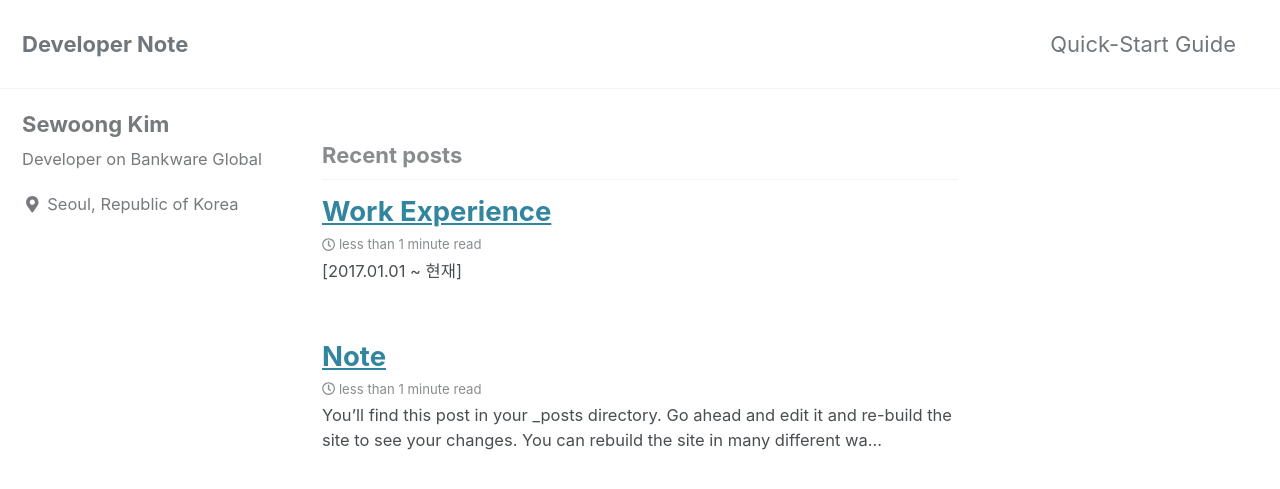
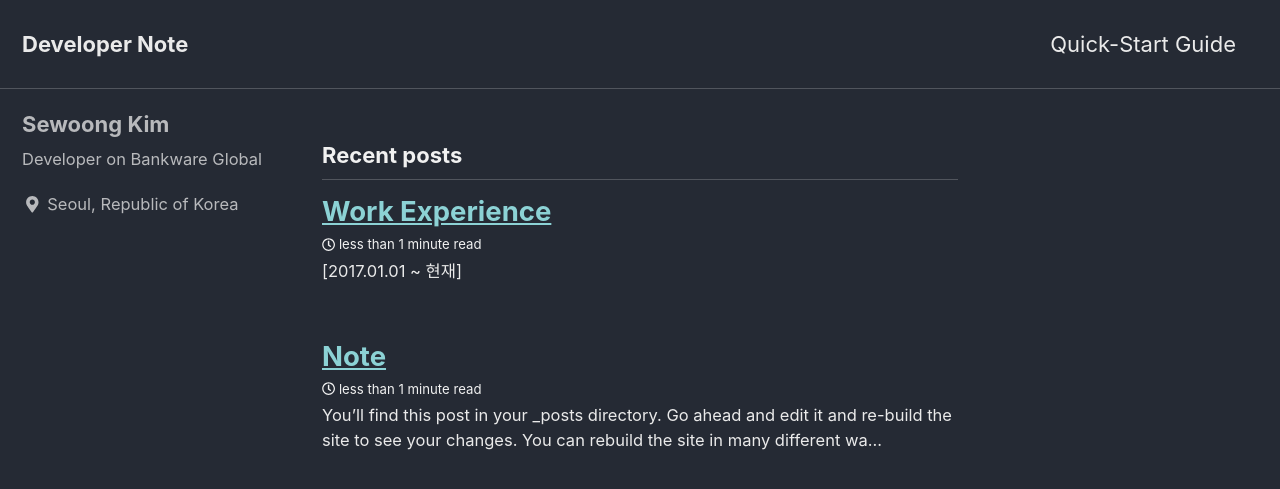
Before and after one commit to DevSWkim/devswkim.github.io, a Jekyll site: the page built from index.html, in a window 1280 px wide and 900 px high. Shown: the top 489 px of the window. Built offline with Jekyll 4.4.1, drawn with Linux system fonts in a browser that asks for light colours; cached includes are drawn as plain includes; nearby versions of some CDN libraries; the list of posts is cut into pages by our own code.

Commit message:
Update _config.yml

```diff
--- a/_config.yml
+++ b/_config.yml
@@ -13,14 +13,14 @@
 # theme                  : "minimal-mistakes-jekyll"
 # remote_theme           : "mmistakes/minimal-mistakes"
 remote_theme : mmistakes/minimal-mistakes
-minimal_mistakes_skin    : "default" # "air", "aqua", "contrast", "dark", "dirt", "neon", "mint", "plum", "sunrise"
+minimal_mistakes_skin    : "dark" # "air", "aqua", "contrast", "dark", "dirt", "neon", "mint", "plum", "sunrise", "default"
 
 # Site Settings
 locale                   : "en-US"
 title                    : "Developer Note"
 title_separator          : "-"
 name                     : "Sewoong Kim"
-description              : "An amazing website."
+description              : "Note for personal IT development"
 url                      : "https://devswkim.github.io" # the base hostname & protocol for your site e.g. "https://mmistakes.github.io"
 baseurl                  : "" # the subpath of your site, e.g. "/blog"
 repository               : # GitHub username/repo-name e.g. "mmistakes/minimal-mistakes"
@@ -76,8 +76,8 @@
 bing_site_verification   :
 yandex_site_verification :
 naver_site_verification  :
-category_dir		 : category/
-tag_dir			 : tag/
+category_dir		         : "category/"
+tag_dir			             : "tag/"
 
 # Social Sharing
 twitter:
```
